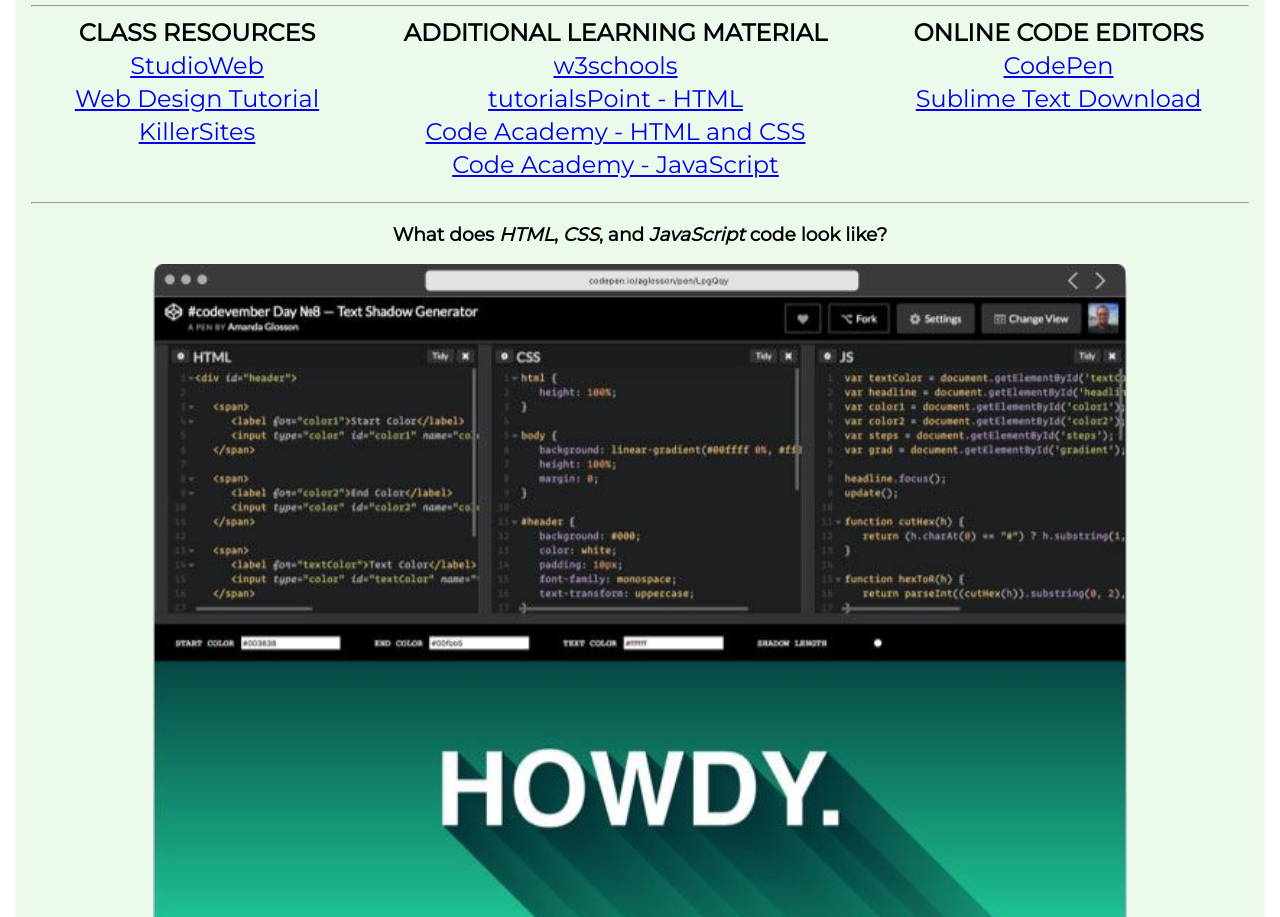
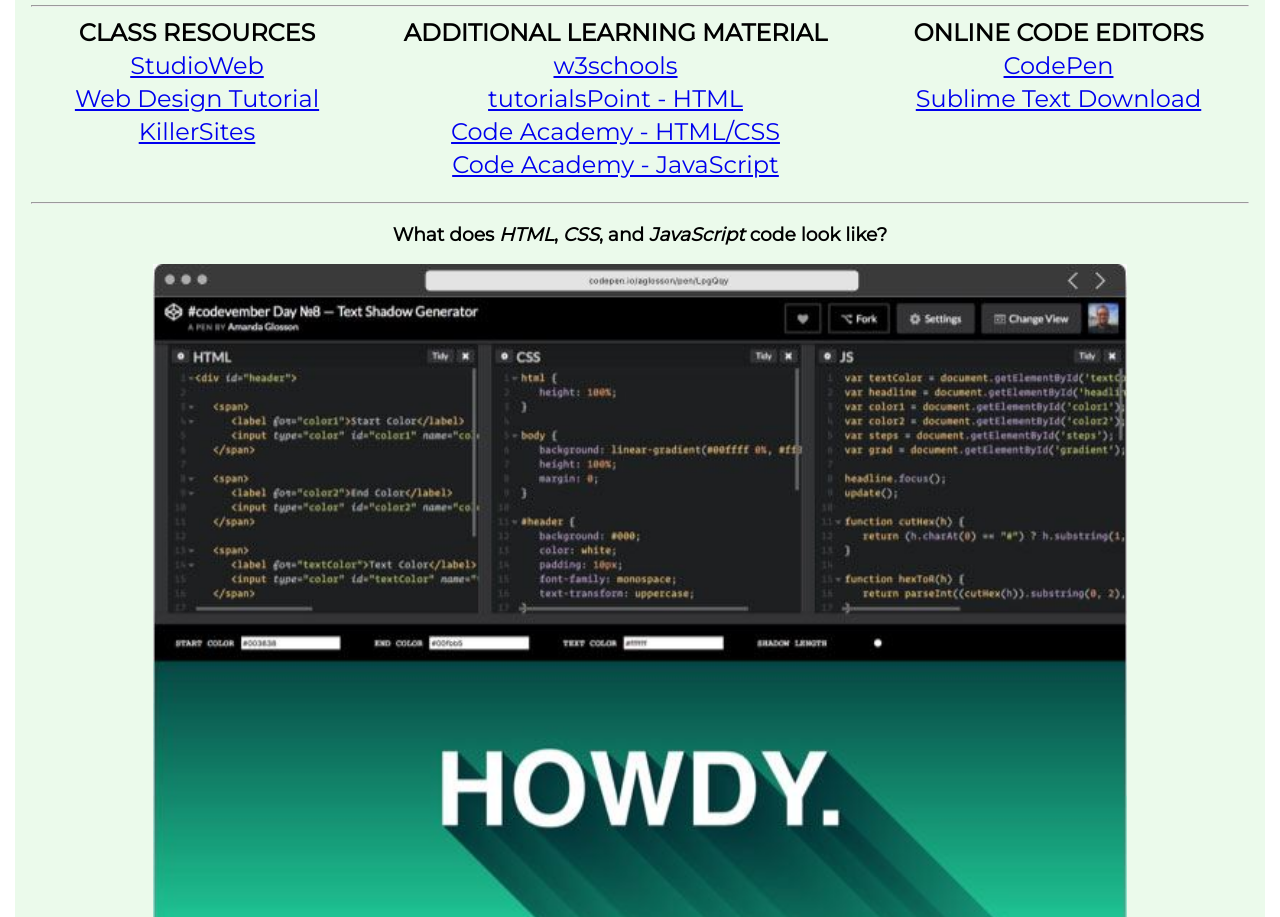
Before and after one commit to CompSciCodes/theOwl, a plain HTML site: page focs.html in a window 1280 px wide. Shown: the part 823-1740 px from the top of the page. Drawn offline with Linux system fonts and the light colour scheme.

Commit message:
Update focs.html

```diff
--- a/focs.html
+++ b/focs.html
@@ -56,7 +56,7 @@
 			</tr>
 			<tr>
 				<td class="extras"><a href="https://www.killersites.com/" target="_blank">KillerSites</a></td>
-				<td class="extras"><a href="https://www.codecademy.com/catalog/language/html-css" target="_blank">Code Academy - HTML and CSS</a></td>
+				<td class="extras"><a href="https://www.codecademy.com/catalog/language/html-css" target="_blank">Code Academy - HTML/CSS</a></td>
 				<td class="extras"></td>
 			</tr>
 			<tr>
```
